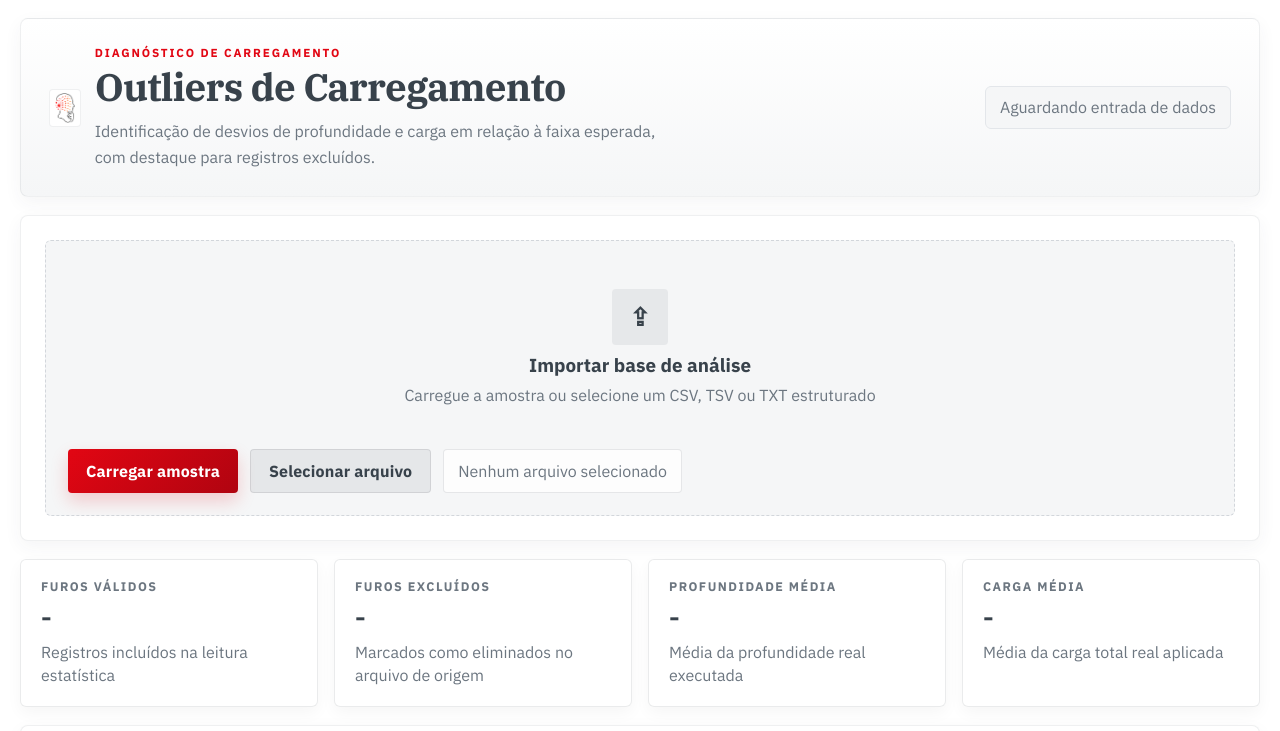
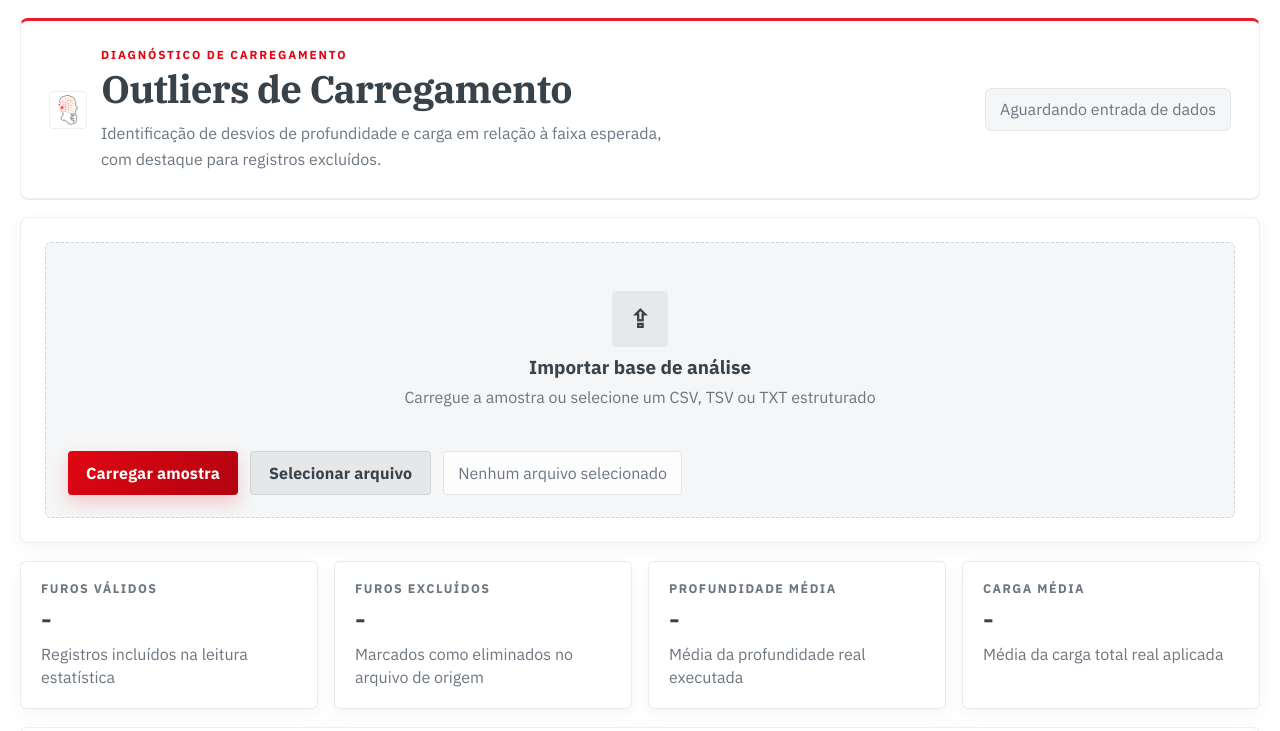
Before and after one commit to SILVAThiagoFerreira/correcao-de-cargas, a website with bundled scripts: page index.html in a window 1280 px wide. Shown: the top 731 px of the page. Built offline with nearby package versions, Linux system fonts and the light colour scheme.

Commit message:
Apply OpenBlast header and favicon

```diff
--- a/index.html
+++ b/index.html
@@ -11,6 +11,7 @@
   <link rel="preconnect" href="https://fonts.gstatic.com" crossorigin />
   <link href="https://fonts.googleapis.com/css2?family=IBM+Plex+Sans:wght@400;500;600;700&family=IBM+Plex+Serif:wght@600;700&display=swap" rel="stylesheet" />
   <link rel="stylesheet" href="./styles.css" />
+  <link rel="icon" href="./openblast-logo.png" type="image/png" />
 </head>
 <body>
   <main class="shell">
--- a/styles.css
+++ b/styles.css
@@ -21,6 +21,11 @@
   --radius-lg: 6px;
   --radius-md: 4px;
 }
+
+/* OpenBlast shared header treatment */
+.masthead { border-top: 3px solid #ed1c24 !important; background: #fff !important; box-shadow: 0 1px 0 #e9ecef !important; }
+.masthead__brand { align-items: center; }
+.masthead__logo { width: 112px !important; max-height: 38px; object-fit: contain; }
 
 * {
   box-sizing: border-box;
```
